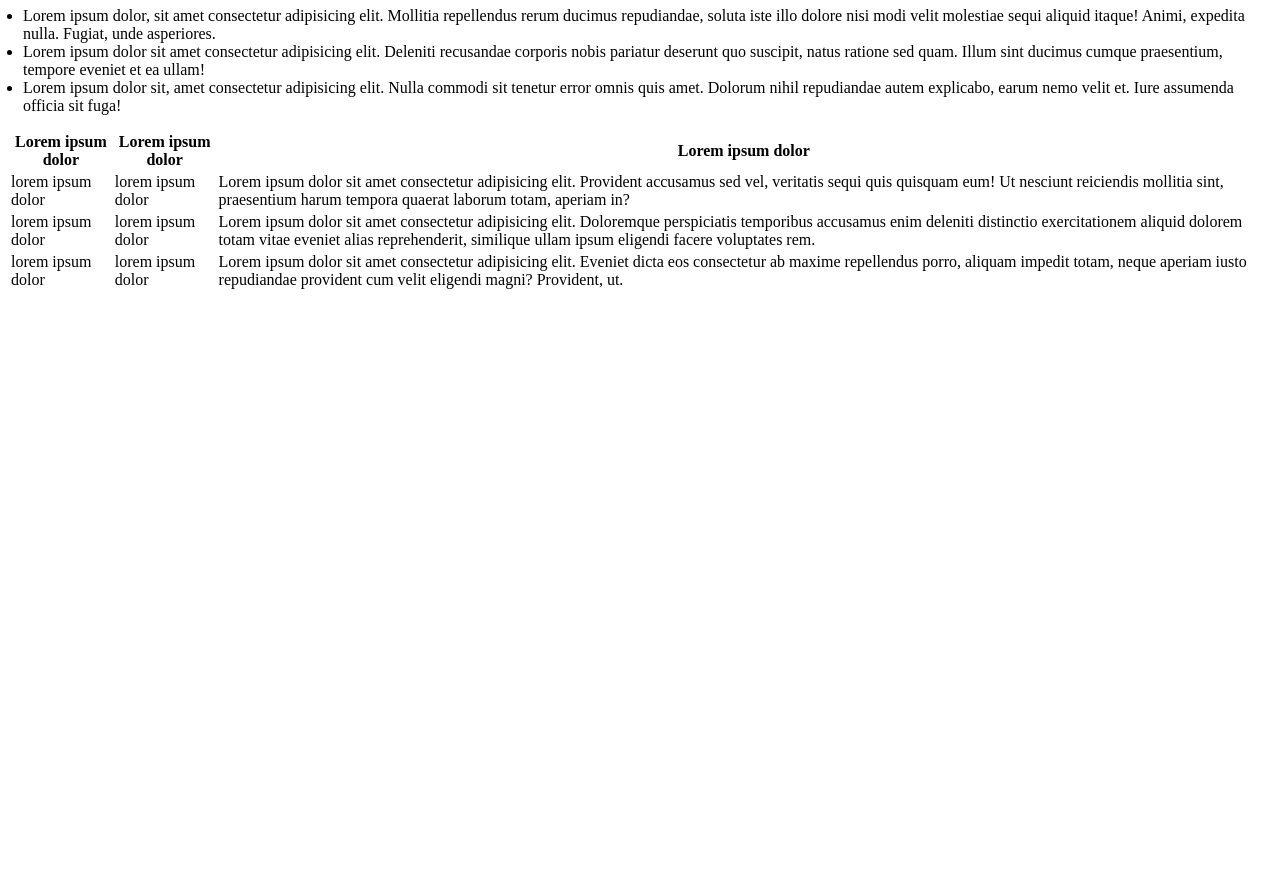
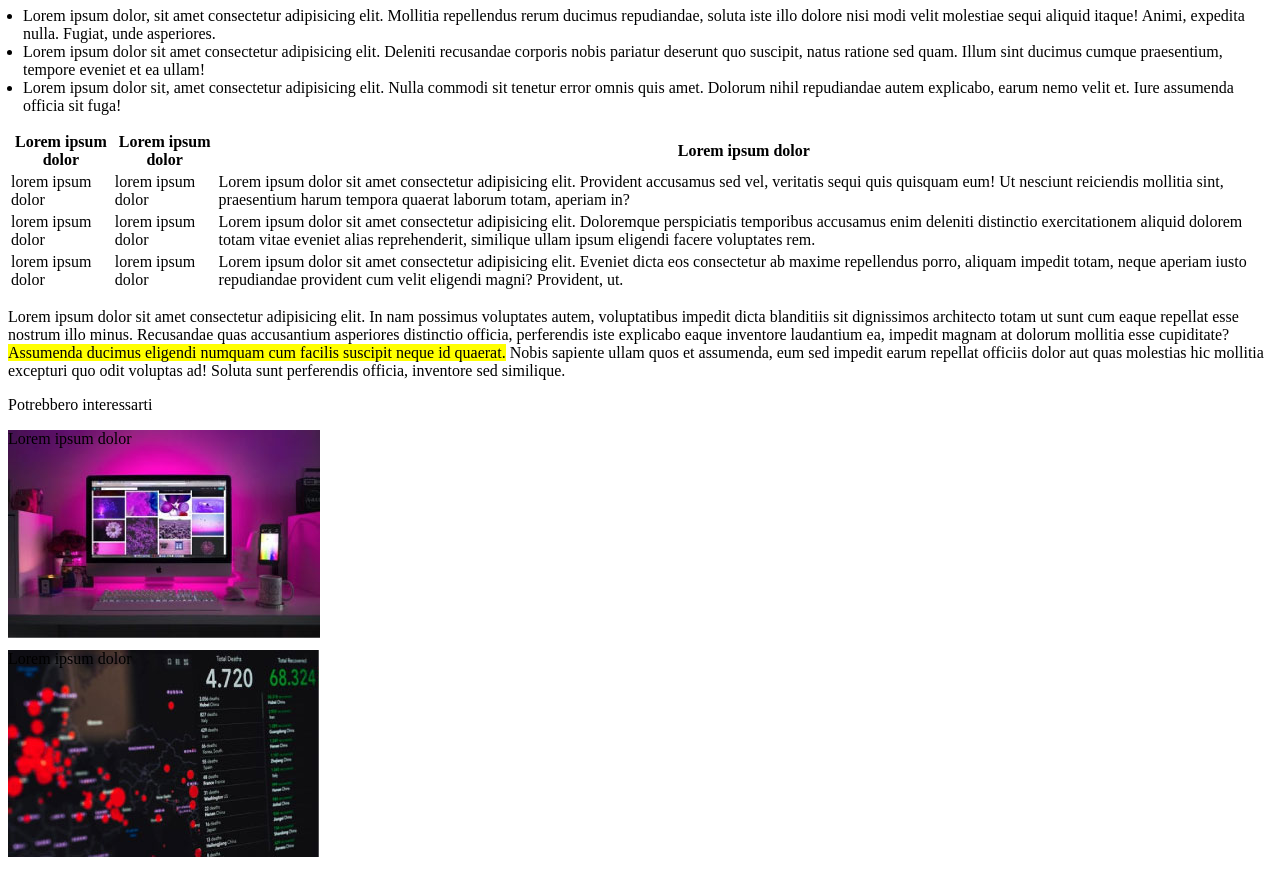
Before and after one commit to DavideSias/html-css-booleaner, a plain HTML site: page index.html in a window 1280 px wide. Shown: the part 818-1696 px from the top of the page. Before the commit the page ends 1118 px from the top, so only its background shows below. Drawn offline with Linux system fonts and the light colour scheme.

Commit message:
Add footer

```diff
--- a/css/style.css
+++ b/css/style.css
@@ -22,3 +22,15 @@
     margin: 0;
     padding: 15px;
 }
+
+.banner-top{
+    background-image: url(../img/monitor.jpg);
+    background-repeat: no-repeat;
+    height: 220px;
+}
+
+.banner-bottom{
+    background-image: url(../img/graph.jpg);
+    background-repeat: no-repeat;
+    height: 220px;
+}
--- a/index.html
+++ b/index.html
@@ -74,12 +74,21 @@
             </tbody>
         </table>
 
-
-
+        <p>
+            Lorem ipsum dolor sit amet consectetur adipisicing elit. In nam possimus voluptates autem, voluptatibus impedit dicta blanditiis sit dignissimos architecto totam ut sunt cum eaque repellat esse nostrum illo minus.
+            Recusandae quas accusantium asperiores distinctio officia, perferendis iste explicabo eaque inventore laudantium ea, impedit magnam at dolorum mollitia esse cupiditate? <span class="highlight">Assumenda ducimus eligendi numquam cum facilis suscipit neque id quaerat.</span>
+            Nobis sapiente ullam quos et assumenda, eum sed impedit earum repellat officiis dolor aut quas molestias hic mollitia excepturi quo odit voluptas ad! Soluta sunt perferendis officia, inventore sed similique.
+        </p>
     </main>
 
     <footer>
-
+        <p>Potrebbero interessarti</p>
+        <div class="banner-top">
+            Lorem ipsum dolor
+        </div>
+        <div class="banner-bottom">
+            Lorem ipsum dolor
+        </div>
     </footer>
 
 </body>
```
